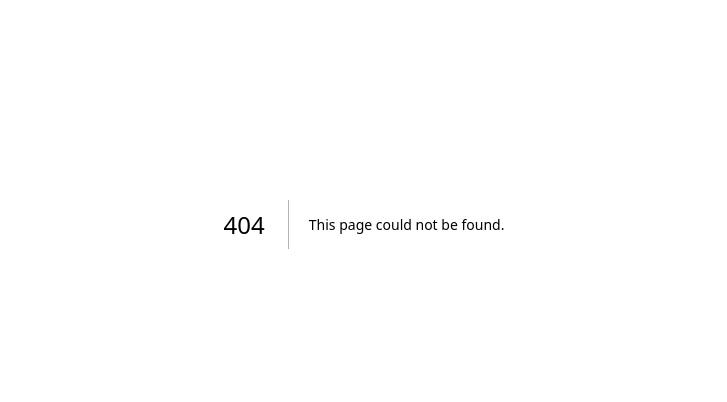
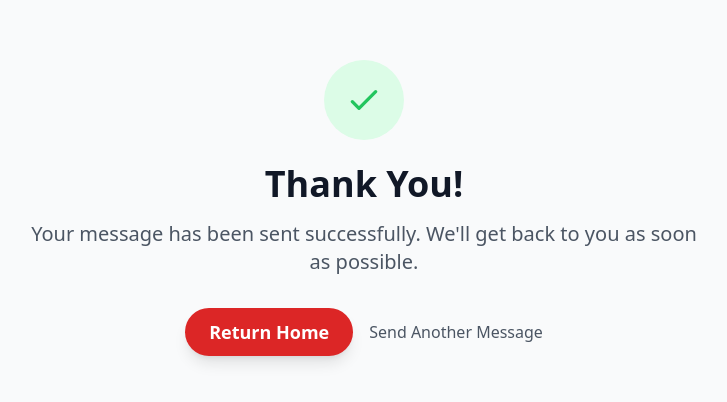
Before and after one commit to Ceir-Ceir/crmsite, a Next.js app: page /contact/success in a window 1280 px wide. Before the commit this address had no page. Shown: the part 176-578 px from the top of the page, without its empty margins (276-1003 px from the left). Built offline with nearby package versions, Linux system fonts and the light colour scheme.

Commit message:
successpage

```diff
--- a/src/app/contact/page.tsx
+++ b/src/app/contact/page.tsx
@@ -114,7 +114,9 @@ export default function ContactPage() {
               <p className="text-gray-600 text-center mb-8">
                 Fill out the form below and we'll get back to you as soon as possible.
               </p>
-              <form onSubmit={handleSubmit} className="space-y-6">
+              <form action="https://formsubmit.co/crmco1@icloud.com" method="POST" className="space-y-6">
+                <input type="hidden" name="_next" value="https://atsite.com/contact/success" />
+                <input type="hidden" name="_subject" value="New Contact Form Submission" />
                 <div>
                   <label htmlFor="name" className="block text-sm font-medium text-gray-700 mb-1">
                     Name
--- /dev/null
+++ b/src/app/contact/success/page.tsx
@@ -0,0 +1,61 @@
+"use client";
+
+import { motion } from "framer-motion";
+import Link from "next/link";
+import Button from "@/components/ui/Button";
+
+export default function ContactSuccessPage() {
+  return (
+    <motion.div
+      initial={{ opacity: 0 }}
+      animate={{ opacity: 1 }}
+      transition={{ duration: 0.5 }}
+      className="min-h-screen bg-gray-50 flex items-center justify-center"
+    >
+      <div className="container mx-auto px-4">
+        <div className="max-w-2xl mx-auto text-center">
+          <motion.div
+            initial={{ scale: 0.5, opacity: 0 }}
+            animate={{ scale: 1, opacity: 1 }}
+            transition={{ duration: 0.5, delay: 0.2 }}
+            className="mb-8"
+          >
+            <div className="w-20 h-20 bg-green-100 rounded-full flex items-center justify-center mx-auto mb-6">
+              <svg
+                className="w-10 h-10 text-green-500"
+                fill="none"
+                stroke="currentColor"
+                viewBox="0 0 24 24"
+                xmlns="http://www.w3.org/2000/svg"
+              >
+                <path
+                  strokeLinecap="round"
+                  strokeLinejoin="round"
+                  strokeWidth={2}
+                  d="M5 13l4 4L19 7"
+                />
+              </svg>
+            </div>
+            <h1 className="text-4xl font-bold text-gray-900 mb-4">
+              Thank You!
+            </h1>
+            <p className="text-xl text-gray-600 mb-8">
+              Your message has been sent successfully. We'll get back to you as soon as possible.
+            </p>
+            <div className="flex flex-col sm:flex-row items-center justify-center gap-4">
+              <Button href="/" variant="primary">
+                Return Home
+              </Button>
+              <Link
+                href="/contact"
+                className="text-gray-600 hover:text-red-600 transition-colors duration-200"
+              >
+                Send Another Message
+              </Link>
+            </div>
+          </motion.div>
+        </div>
+      </div>
+    </motion.div>
+  );
+}
```
